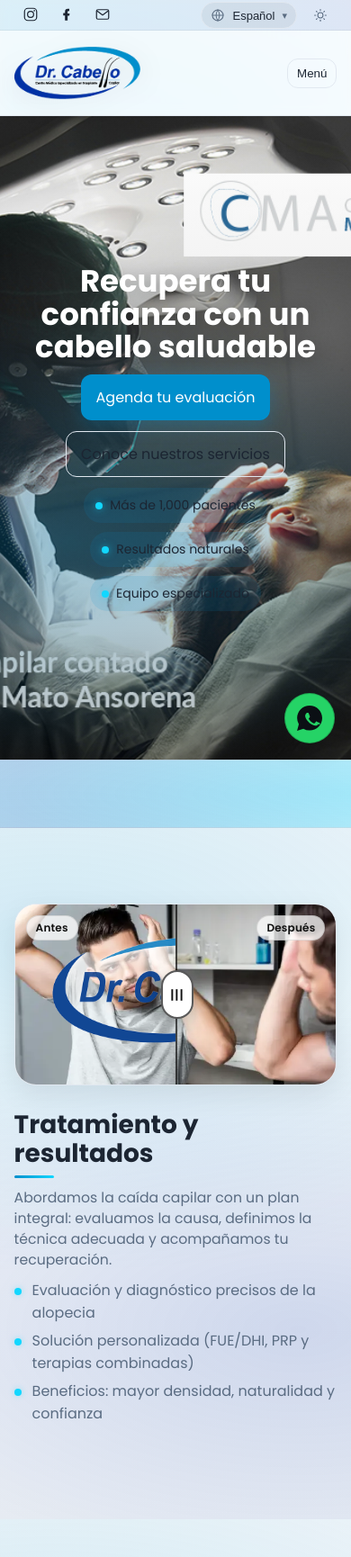
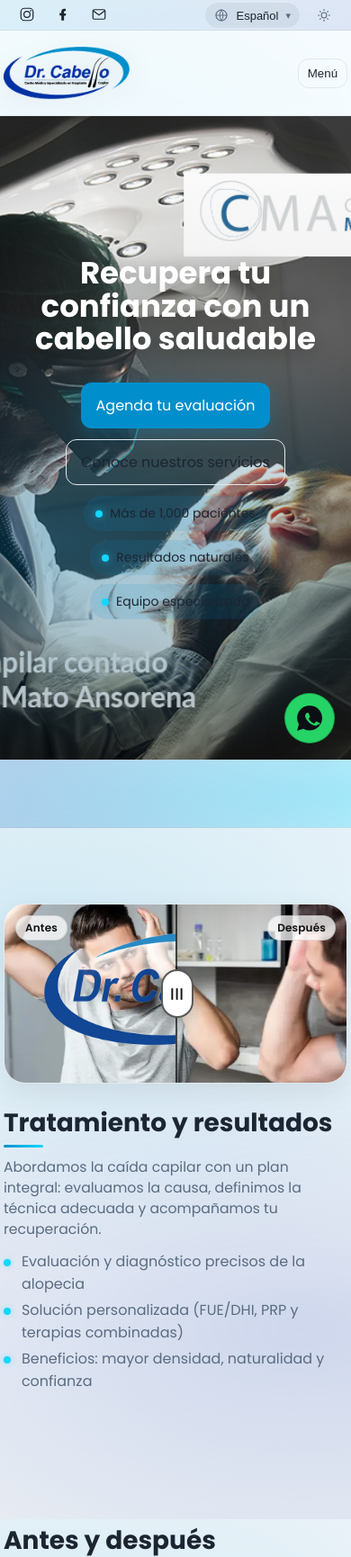
Before and after one commit to Tiburonchin/Dr_cabello, a PHP site: page / in a window 390 px wide. Shown: the top 1730 px of the page at 90% size. Run offline with PHP 8.4, Linux system fonts and the light colour scheme.

Commit message:
seccion de comparacion y arreglo de margenes

```diff
--- a/assets/css/styles.css
+++ b/assets/css/styles.css
@@ -142,7 +142,7 @@ html[data-theme="light"] body {
   UTILITIES
 ========================================
 */
-.container { width: min(1120px, 92%); margin-inline: auto; }
+.container { width: min(1400px, 98%); margin-inline: auto; }
 .section { padding: clamp(56px, 10vw, 96px) 0; }
 .section--xl { padding: clamp(72px, 12vw, 128px) 0; }
 
@@ -207,7 +207,7 @@ html[data-theme="light"] body {
     gap: 8px;
     justify-self: end;
 }
-.header__top .container { width: 100%; margin: 0; padding-inline: 20px; }
+.header__top .container { width: 100%; margin: 0; padding-inline: 16px; }
 .top__spacer { display: none; }
 .top__info {
     color: var(--text-secondary);
@@ -380,7 +380,7 @@ html[data-theme="light"] .theme-toggle .icon-moon { display: none; }
 */
 .hero { position: relative; }
 .hero__content { display: grid; grid-template-columns: 1.15fr 0.85fr; gap: clamp(20px, 4vw, 48px); align-items: center; }
-.hero__text h1 { font-size: clamp(34px, 5vw, 56px); line-height: 1.08; margin: 0 0 12px; }
+.hero__text h1 { font-size: clamp(34px, 5vw, 56px); line-height: 1.08; margin: 0 0 30px; }
 .hero__text p { margin: 0 0 24px; color: var(--text-secondary); font-size: clamp(16px, 2vw, 18px); }
 .hero__cta { display: flex; gap: 12px; flex-wrap: wrap; }
 .hero__media { position: relative; min-height: 360px; display: grid; place-items: center; }
@@ -697,8 +697,8 @@ html[data-theme="light"] .member__media img { background: var(--surface-2); }
   BEFORE/AFTER COMPARE
 ========================================
 */
-.compare { display: grid; grid-template-columns: 0.75fr 1.25fr; gap: clamp(20px, 3vw, 32px); align-items: center; }
-.compare__text { align-self: center; }
+.compare { display: grid; grid-template-columns: 1.20fr 0.85fr; gap: clamp(20px, 3vw, 32px); align-items: start; }
+.compare__text { align-self: start; max-width: 620px; }
 .compare__text .section__title { line-height: 1.15; }
 .compare__text .muted { font-size: 0.98rem; }
 .compare__text { padding: 0; }
@@ -709,9 +709,9 @@ html[data-theme="light"] .member__media img { background: var(--surface-2); }
     background: linear-gradient(90deg, var(--brand-primary), var(--brand-accent));
     margin-top: 8px;
 }
-.compare__text .muted { margin: 0 0 10px; }
+.compare__text .muted { margin: 0 0 12px; }
 .compare__text .list { margin: 0; padding-left: 0; list-style: none; }
-.compare__text .list li { position: relative; padding-left: 20px; margin: 6px 0; color: var(--text-secondary); }
+.compare__text .list li { position: relative; padding-left: 20px; margin: 4px 0; color: var(--text-secondary); }
 .compare__text .list li::before {
     content: "";
     position: absolute; left: 0; top: 10px;
@@ -724,8 +724,9 @@ html[data-theme="light"] .member__media img { background: var(--surface-2); }
     --pos: 50; /* divider position 0..100 */
     position: relative;
     width: 100%;
-    aspect-ratio: 16/9;
-    max-width: 980px;
+    /* Make the compare area less tall and not overly wide */
+    height: clamp(220px, 28vw, 360px);
+    max-width: 880px;
     margin-inline-start: auto;
     border-radius: var(--radius-xl);
     overflow: hidden;
@@ -781,6 +782,7 @@ html[data-theme="light"] .ba__divider::after { color: #111111; }
     .compare { grid-template-columns: 1fr; }
     .compare__media { order: -1; }
     .compare__text .section__title { margin-top: 8px; }
+    .ba { height: clamp(200px, 42vw, 320px); max-width: 100%; }
 }
 
 /*
```
Also changed, not shown: assets/img/seccion2/img15.png (added), assets/img/seccion2/img4.png (added), assets/img/seccion2/img5.png (added), assets/img/seccion2/img6 (1).png (added), assets/img/seccion2/img6.png (added), assets/img/seccion2/img7.png (added), 1 other file.
